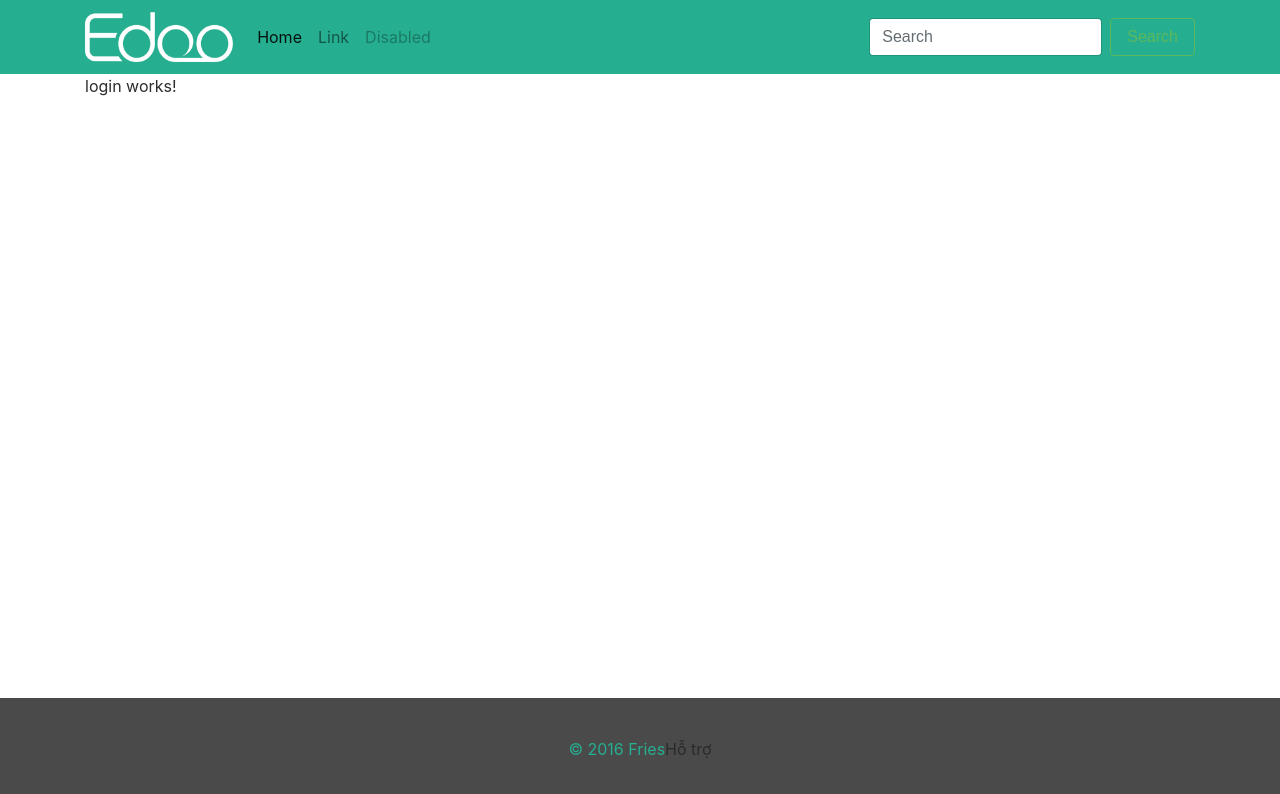
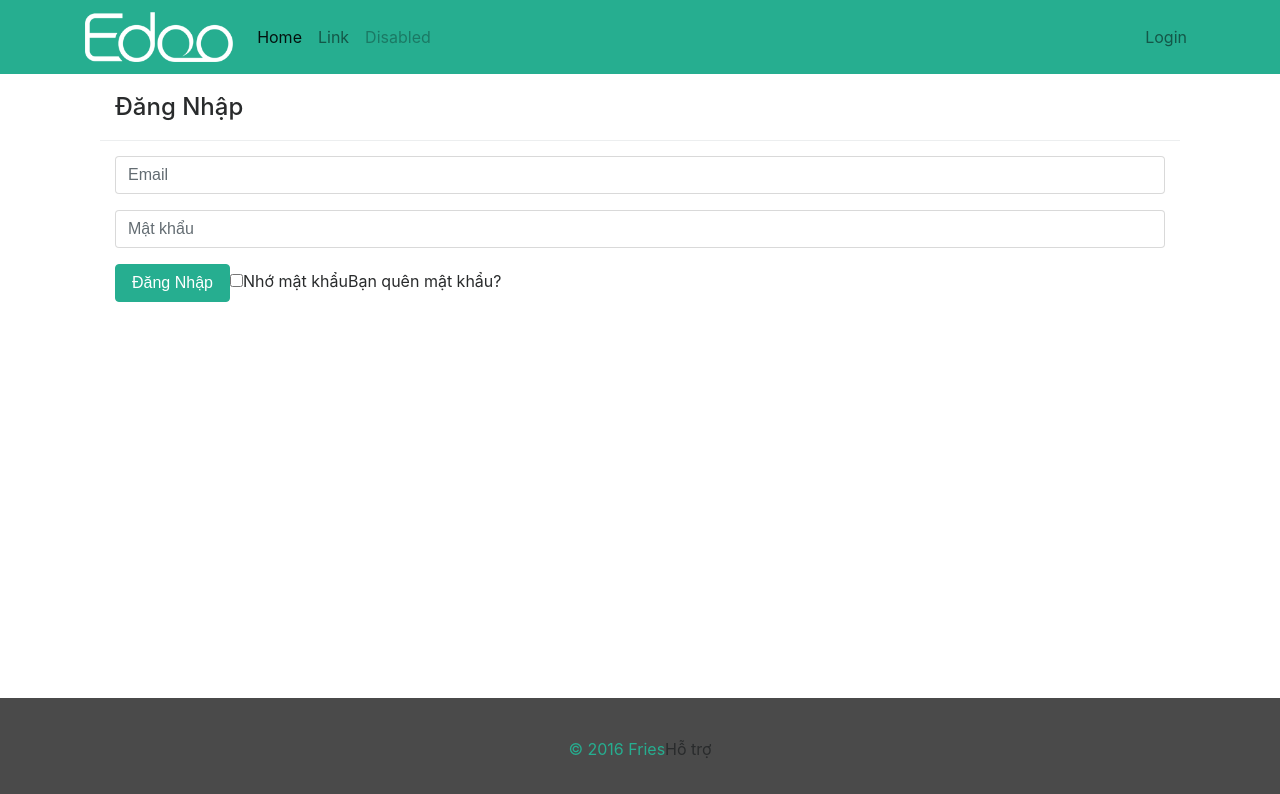
Before and after one commit to fries-uet/edoo-web, an Angular app: page /login in a window 1280 px wide. Shown: the top 794 px of the page. Built offline with nearby package versions, Linux system fonts and the light colour scheme.

Commit message:
Updated navbar

```diff
--- a/src/app/pages/login/login.component.html
+++ b/src/app/pages/login/login.component.html
@@ -1,3 +1,28 @@
-<p>
-  login works!
-</p>
+<div class="container sign-in-wrapper">
+    <div class="sign-in-box">
+        <div class="modal-header">
+            <h4 class="modal-title">Đăng Nhập</h4>
+        </div>
+        <div class="modal-body">
+            <form id="loginForm" (submit)="submit()">
+                <div class="form-group">
+                    <input type="email" class="form-control user_input" name="email" [(ngModel)]="user.email"
+                           placeholder="Email">
+                </div>
+
+                <div class="form-group">
+                    <input type="password" class="form-control user_input" name="password" [(ngModel)]="user.password"
+                           placeholder="Mật khẩu">
+                </div>
+
+                <div class="form-group">
+                    <button class="btn btn-primary login-button ed-button" type="submit">Đăng
+                        Nhập
+                    </button>
+                    <label class="checkbox-inline"><input type="checkbox" value="">Nhớ mật khẩu</label>
+                    <a class="forget-password">Bạn quên mật khẩu?</a>
+                </div>
+            </form>
+        </div>
+    </div>
+</div>
--- a/src/app/pages/login/login.component.ts
+++ b/src/app/pages/login/login.component.ts
@@ -1,15 +1,24 @@
-import { Component, OnInit } from '@angular/core';
+import {Component, OnInit} from '@angular/core';
 
 @Component({
-  selector: 'edoo-login',
-  templateUrl: './login.component.html',
-  styleUrls: ['./login.component.scss']
+    selector: 'edoo-login',
+    templateUrl: './login.component.html',
+    styleUrls: ['./login.component.scss']
 })
 export class LoginComponent implements OnInit {
+    private user: any = {
+        email: '',
+        password: ''
+    };
 
-  constructor() { }
+    constructor() {
+    }
 
-  ngOnInit() {
-  }
+    ngOnInit() {
+    }
+
+    submit() {
+
+    }
 
 }
--- a/src/app/pages/pages.module.ts
+++ b/src/app/pages/pages.module.ts
@@ -4,12 +4,15 @@ import {PagesLayoutMasterComponent} from './pages-layout-master/pages-layout-mas
 import {LoginComponent} from './login/login.component';
 import {SharedModule} from "../shared/shared.module";
 import {PagesRoutingModule} from "./pages.routing";
+import {FormsModule} from "@angular/forms";
+import {BrowserModule} from "@angular/platform-browser";
 
 @NgModule({
     imports: [
         CommonModule,
         SharedModule,
-        PagesRoutingModule
+        PagesRoutingModule,
+        FormsModule
     ],
     declarations: [
         LoginComponent
--- a/src/app/shared/navbar/navbar.component.html
+++ b/src/app/shared/navbar/navbar.component.html
@@ -21,10 +21,12 @@
                     <a class="nav-link disabled" href="#">Disabled</a>
                 </li>
             </ul>
-            <form class="form-inline my-2 my-lg-0">
-                <input class="form-control mr-sm-2" type="text" placeholder="Search">
-                <button class="btn btn-outline-success my-2 my-sm-0" type="submit">Search</button>
-            </form>
+
+            <ul class="navbar-nav dropdown-menu-right">
+                <li class="nav-item">
+                    <a class="nav-link" [routerLink]="['/login']">Login</a>
+                </li>
+            </ul>
         </div>
     </div>
 </nav>
```
Also changed, not shown: src/app/shared/shared.module.ts (+5 -5 lines).
